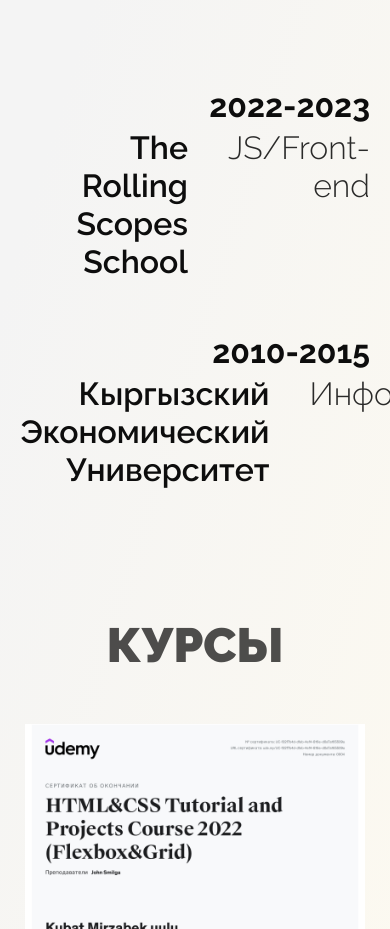
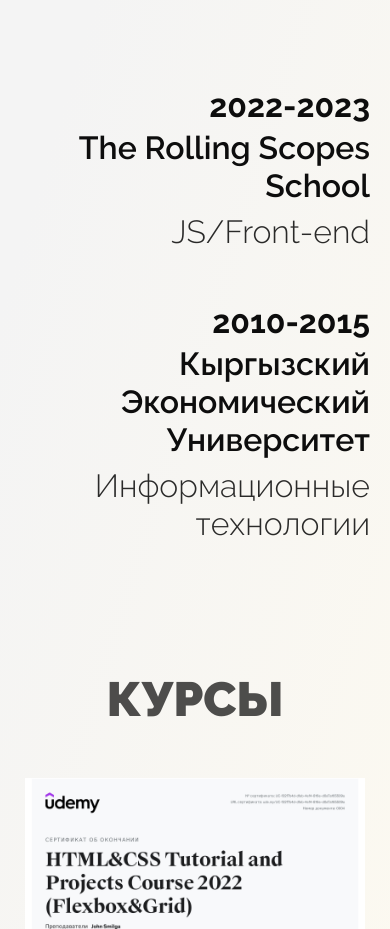
Before and after one commit to Kubatbekkk/porfolio, a React (Vite) app: page / in a window 390 px wide. Shown: the part 3720-4649 px from the top of the page. Built offline with nearby package versions, Linux system fonts and the light colour scheme.

Commit message:
fix: Education right_wrapper typo

```diff
--- a/css/style.css
+++ b/css/style.css
@@ -1,165 +1,82 @@
-.courses {
-  display: -webkit-box;
-  display: -ms-flexbox;
-  display: flex;
-  -webkit-box-orient: vertical;
-  -webkit-box-direction: normal;
-      -ms-flex-direction: column;
-          flex-direction: column;
-  color: rgba(0, 0, 0, 0.69);
-  margin-top: 88px;
+.education {
+  padding: 93px 36px 0px;
 }
-.courses__title {
+.education__title {
   margin-bottom: 51px;
 }
-.courses__list {
-  display: -webkit-box;
-  display: -ms-flexbox;
-  display: flex;
-  -ms-flex-wrap: wrap;
-      flex-wrap: wrap;
-  -webkit-box-pack: center;
-      -ms-flex-pack: center;
-          justify-content: center;
-  gap: 44px;
-  margin: 0 36px 76px;
+.education__list {
+  display: grid;
+  grid-template-columns: 1fr 3fr;
+  gap: 40px;
+  max-width: 1100px;
+  margin: 0 auto;
 }
-.courses__item {
-  -webkit-transition: all 0.2s;
-  -o-transition: all 0.2s;
-  transition: all 0.2s;
-  cursor: pointer;
+.education__year {
+  font-size: 32px;
+  font-weight: 700;
+  line-height: 38px;
+  text-align: left;
+  color: rgba(0, 0, 0, 0.9490196078);
 }
-.courses__item:hover {
-  -webkit-transform: scale(1.05);
-      -ms-transform: scale(1.05);
-          transform: scale(1.05);
+.education__right-wrapper {
+  display: grid;
+  grid-template-columns: 2fr 1fr;
+  gap: 40px;
 }
-.courses__item:hover .courses__description {
-  color: rgba(0, 0, 0, 0.89);
-}
-.courses__picture {
-  width: 340px;
-  min-width: 340px;
-  height: 241px;
-  min-height: 241px;
-  display: -webkit-box;
-  display: -ms-flexbox;
-  display: flex;
-  -webkit-box-orient: vertical;
-  -webkit-box-direction: normal;
-      -ms-flex-direction: column;
-          flex-direction: column;
-  background-position: center;
-  background-size: cover;
-  background-repeat: no-repeat;
-  color: rgba(0, 0, 0, 0.52);
-}
-.courses__description {
-  margin-top: 14px;
-  color: rgba(0, 0, 0, 0.69);
-}
-.courses__where {
-  max-width: 340px;
-  margin-bottom: 18px;
+.education__where {
   font-size: 32px;
   font-weight: 600;
   line-height: 38px;
+  color: rgba(0, 0, 0, 0.9490196078);
 }
-.courses__profession {
-  max-width: 340px;
-  font-size: 24px;
+.education__profession {
+  font-size: 32px;
   font-weight: 300;
-  line-height: 28px;
-}
-.courses__no-title {
-  margin-top: auto;
-  font-size: 36px;
-  font-weight: 700;
-  line-height: 42px;
-  text-transform: uppercase;
-}
-.courses__no-description {
-  margin-bottom: auto;
-  font-size: 24px;
-  font-weight: 600;
   line-height: 38px;
+  text-align: right;
+  color: rgba(0, 0, 0, 0.831372549);
 }
 @media screen and (max-width: 960px) {
-  .courses__title {
-    -ms-flex-item-align: start;
-        align-self: flex-start;
-    margin-left: 36px;
+  .education {
+    padding: 93px 36px 40px;
   }
-  .courses__list {
+  .education__title {
+    text-align: right;
+    color: rgba(0, 0, 0, 0.9490196078);
+  }
+  .education__list {
+    gap: 68px;
+  }
+  .education__right-wrapper {
+    display: -webkit-box;
+    display: -ms-flexbox;
+    display: flex;
     -webkit-box-orient: vertical;
     -webkit-box-direction: normal;
         -ms-flex-direction: column;
             flex-direction: column;
-    -ms-flex-wrap: nowrap;
-        flex-wrap: nowrap;
+    gap: 8px;
   }
-  .courses__item {
-    display: -webkit-box;
-    display: -ms-flexbox;
-    display: flex;
-    -webkit-box-pack: justify;
-        -ms-flex-pack: justify;
-            justify-content: space-between;
-    gap: 12px;
-  }
-  .courses__item-no {
-    display: -webkit-box;
-    display: -ms-flexbox;
-    display: flex;
-    -webkit-box-pack: justify;
-        -ms-flex-pack: justify;
-            justify-content: space-between;
-  }
-  .courses__description {
-    width: auto;
-    margin: auto 0;
-  }
-  .courses__where {
-    max-width: 100%;
-    text-align: right;
-  }
-  .courses__profession {
-    max-width: 100%;
+  .education__where {
     text-align: right;
   }
 }
 @media screen and (max-width: 740px) {
-  .courses__title {
-    -ms-flex-item-align: center;
-        align-self: center;
-    margin-left: 0;
+  .education {
+    padding: 93px 20px 40px;
   }
-  .courses__list {
-    -webkit-box-align: center;
-        -ms-flex-align: center;
-            align-items: center;
-    gap: 73px;
-  }
-  .courses__item, .courses__item-no {
+  .education__list {
+    display: -webkit-box;
+    display: -ms-flexbox;
+    display: flex;
     -webkit-box-orient: vertical;
     -webkit-box-direction: normal;
         -ms-flex-direction: column;
             flex-direction: column;
+    gap: 4px;
   }
-  .courses__description {
-    max-width: 340px;
-    margin: auto 0;
-  }
-  .courses__where {
-    margin-bottom: 4px;
-    font-size: 26px;
-    line-height: 31px;
-    text-align: center;
-  }
-  .courses__profession {
-    text-align: center;
-    font-size: 22px;
-    line-height: 26px;
+  .education__year {
+    text-align: right;
+    margin-top: 48px;
   }
 }
--- a/src/view/components/Education/style.scss
+++ b/src/view/components/Education/style.scss
@@ -54,7 +54,7 @@
       gap: 68px;
     }
 
-    &__right-warpper {
+    &__right-wrapper {
       display: flex;
       flex-direction: column;
       gap: 8px;
```
